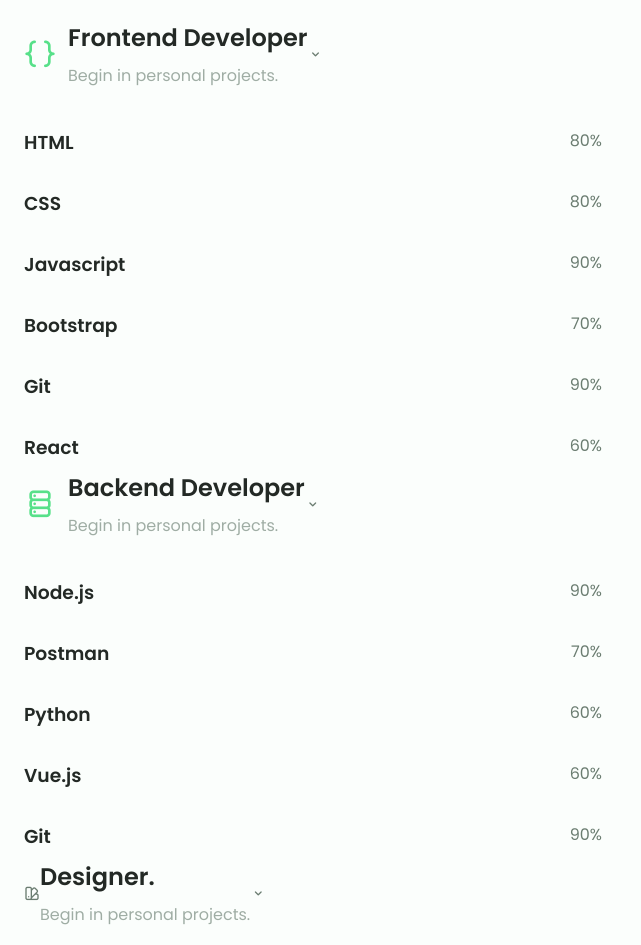
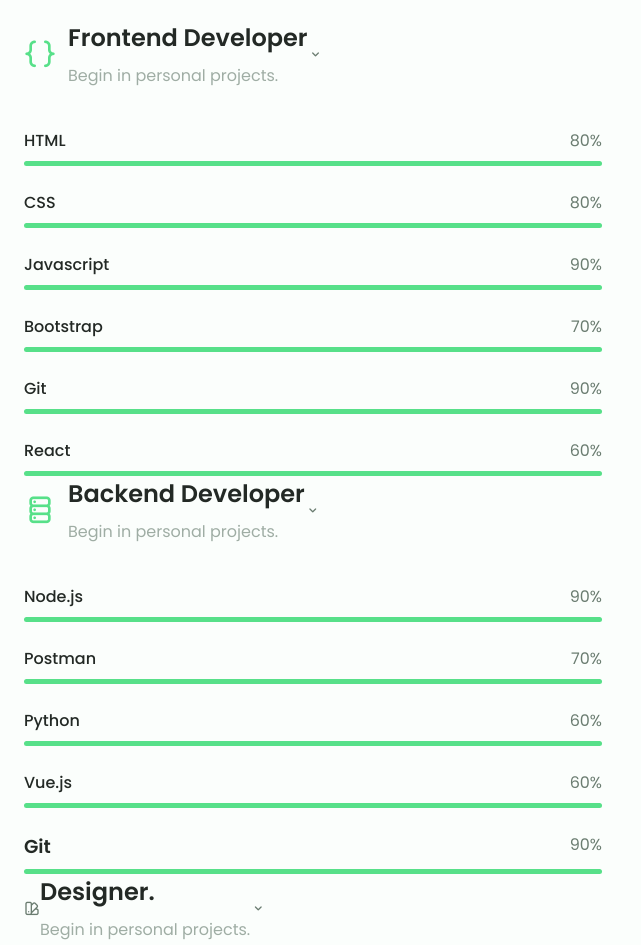
Before and after one commit to Mike-std-cpu/My-blogmk, a website: page index.html in a window 1280 px wide. Shown: the part 1560-2505 px from the top of the page, without its empty margins (0-641 px from the left). Drawn offline with nearby package versions, Linux system fonts and the light colour scheme.

Commit message:
Style in bar & percentage section with color

```diff
--- a/css/style.css
+++ b/css/style.css
@@ -410,3 +410,18 @@
         justify-content: space-between;
         margin-bottom: var(--mb-0-5);
     }
+
+    .skills__name{
+        font-size: var(--normal-font-size);
+        font-weight: var(--font-medium);
+    }
+
+    .skills__bar,
+    .skills__percentage{
+        height: 5px;
+        border-radius: .30rem;
+    }
+
+    .skills__bar{
+        background-color: var(--first-color);
+    }
```
